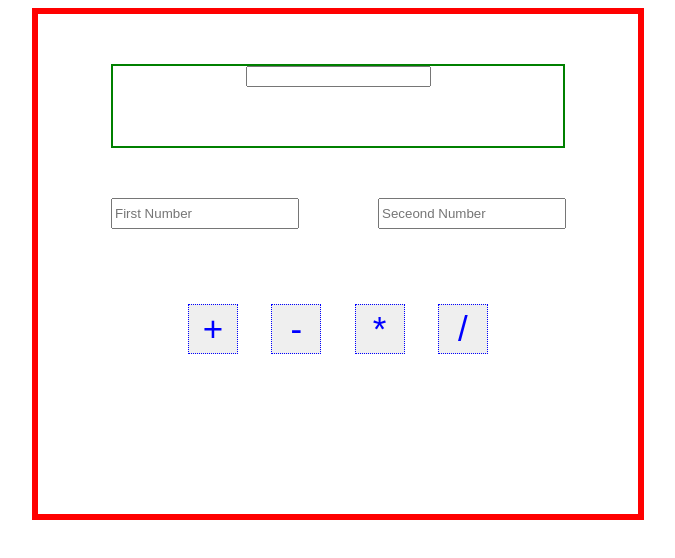
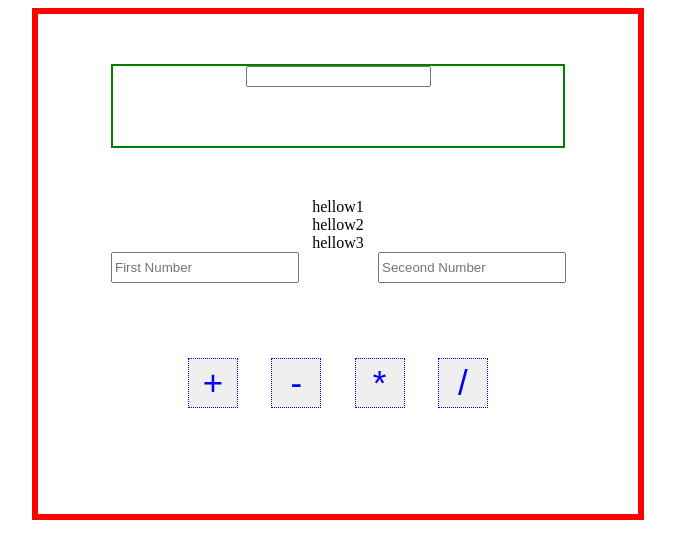
Before and after one commit to Debanjan11/Basic-Calculator, a plain HTML site: page index.html in a window 1280 px wide. Shown: the whole page, without its empty margins (302-977 px from the left). Drawn offline with Linux system fonts and the light colour scheme.

Commit message:
Update index.html

```diff
--- a/index.html
+++ b/index.html
@@ -31,6 +31,18 @@
                 var e = c+d;
                 console.log (e)
                 screenshow(e);
+
+                var f = document.querySelector('.screen');
+                console.log(f);
+
+                var g = document.querySelector('div');
+                console.log(g);
+
+                var h = document.querySelector('div.secondMainDiv');
+                console.log(h);
+
+                var i = document.querySelector('div.secondMainDiv > .row');
+                console.log(i);
             }
 
             function subtraction(){
@@ -63,6 +75,15 @@
             <div class="screen">
                  <input id="showtotal" value=""/>
             </div>
+            <div class="row">
+                hellow1
+            </div>
+            <div class="row">
+                hellow2
+            </div>
+            <div class="row">
+                hellow3
+            </div>
             <div class="firstInput">
                 <input
                 type="number"
```
